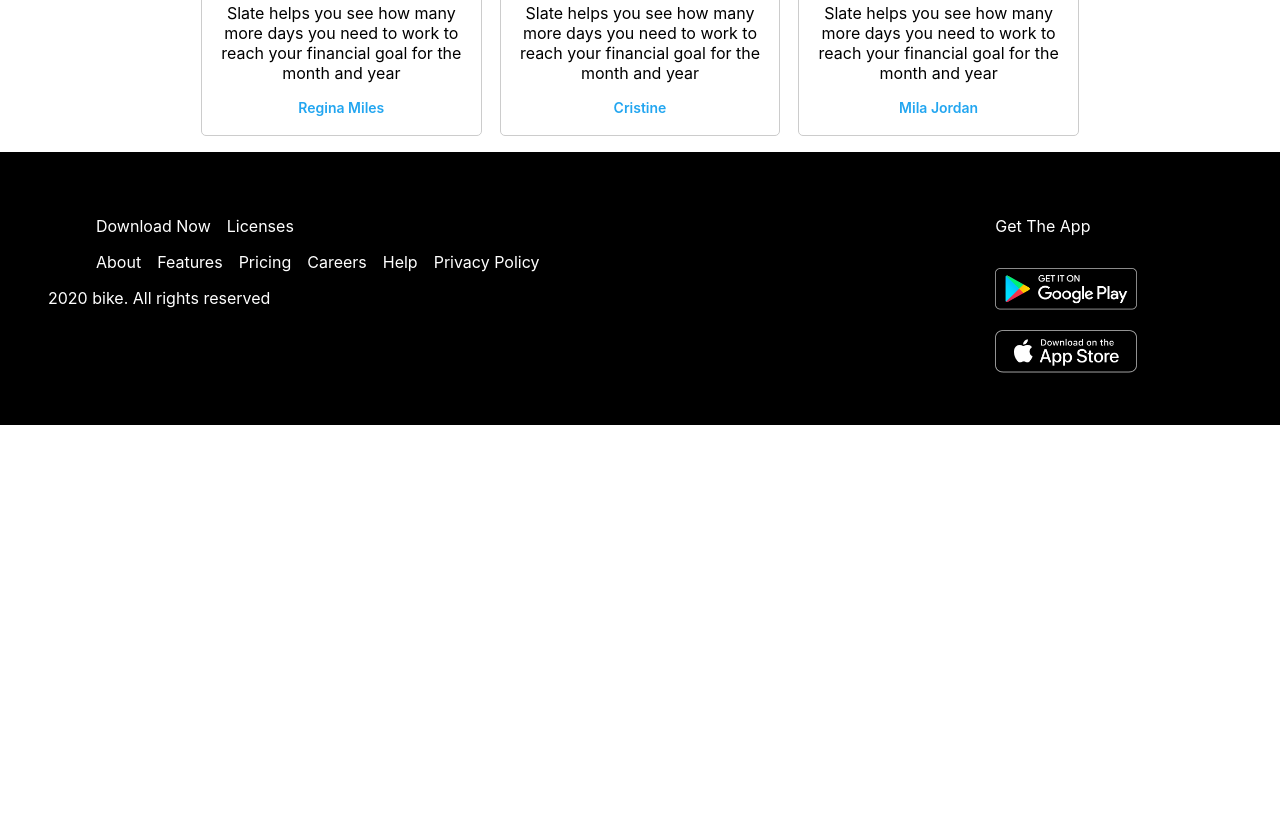
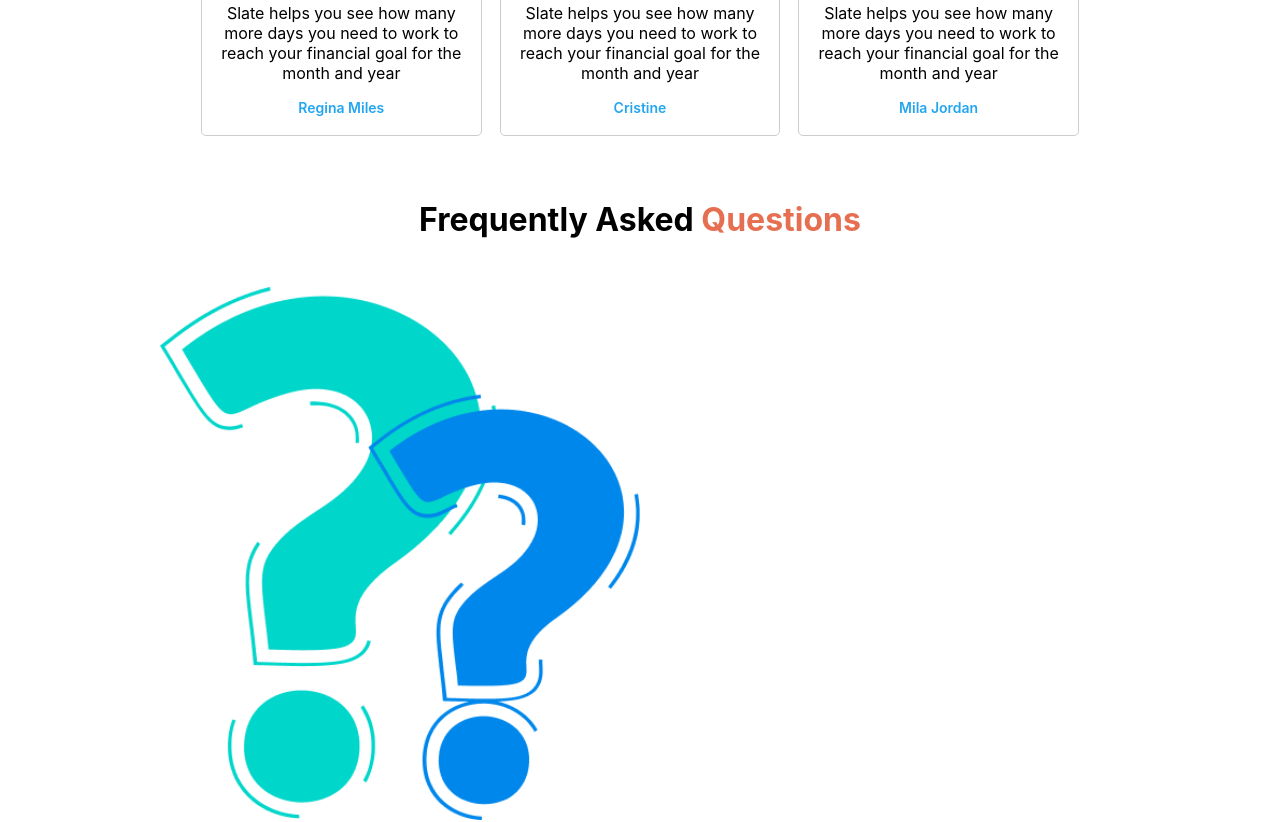
Before and after one commit to pally0091/bikerz-zone, a React (Create React App) app: page / in a window 1280 px wide. Shown: the part 1820-2642 px from the top of the page. Before the commit the page ends 2245 px from the top, so only its background shows below. Built offline with nearby package versions, Linux system fonts and the light colour scheme.

Commit message:
faq structure ready

```diff
--- /dev/null
+++ b/src/Components/FAQ/Accordian.js
@@ -0,0 +1,11 @@
+import React from 'react';
+
+const Accordian = () => {
+    return (
+        <div>
+
+        </div>
+    );
+};
+
+export default Accordian;
--- a/src/Components/FAQ/FAQ.css
+++ b/src/Components/FAQ/FAQ.css
@@ -0,0 +1,18 @@
+#faq h1 span{
+    color: #E76F51;
+}
+#faq-container{
+    width: 75%;
+    margin: auto;
+    margin-top: 20px;
+}
+#faq-img{
+    width: 50%;
+}
+#faq-img img{
+    width: 100%;
+    height: auto;
+}
+#accor{
+    width: 50%;
+}
--- a/src/Components/FAQ/FAQ.js
+++ b/src/Components/FAQ/FAQ.js
@@ -1,9 +1,21 @@
 import React from 'react';
+import './FAQ.css';
+import faq from '../../images/faq.png';
+import Accordian from './Accordian';
 
 const FAQ = () => {
     return (
-        <div>
+        <div id='faq'>
+            <h1>Frequently Asked <span>Questions</span></h1>
+            <div id='faq-container'>
+                <div id='faq-img'>
+                    <img src={faq} alt=''></img>
+                </div>
+                <div id='accor'>
+                    <Accordian></Accordian>
+                </div>
 
+            </div>
         </div>
     );
 };
```
